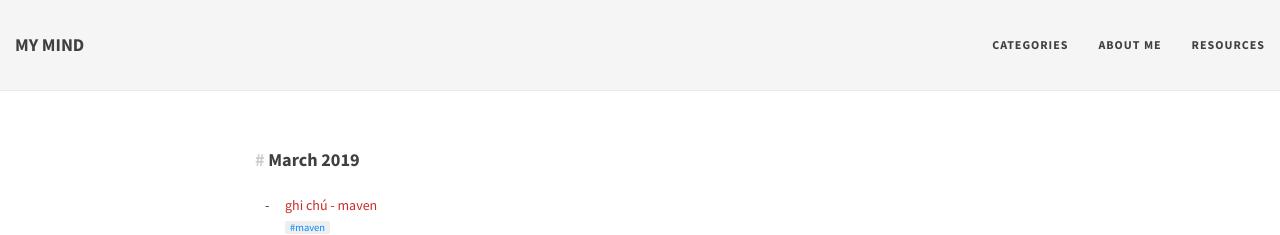
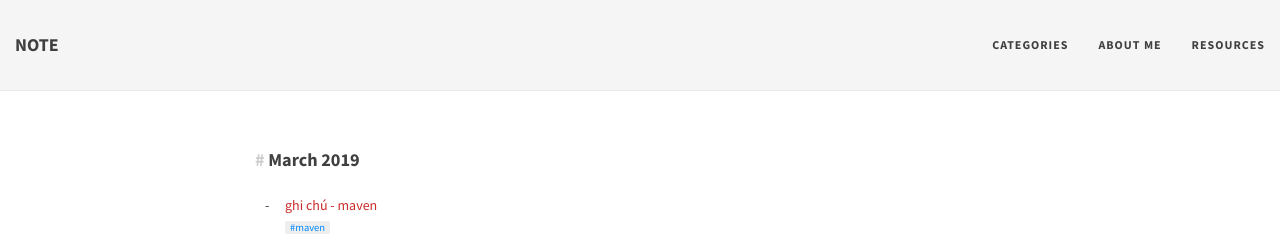
Before and after one commit to jeptoong/jeptoong.github.io, a Jekyll site: the page built from index.html, in a window 1280 px wide. Shown: the top 235 px of the page. Built offline with Jekyll 4.4.1, drawn with Linux system fonts in a browser that asks for light colours; nearby versions of some CDN libraries; the list of posts is cut into pages by our own code.

Commit message:
Change title app

```diff
--- a/_config.yml
+++ b/_config.yml
@@ -14,7 +14,7 @@ baseurl: ""
 # Of course don't forget to change the username and projectname to YOUR username and project
 
 # Name of website
-title: MY MIND
+title: NOTE
 
 # Short description of your site
 description: To Store Memory!
```
